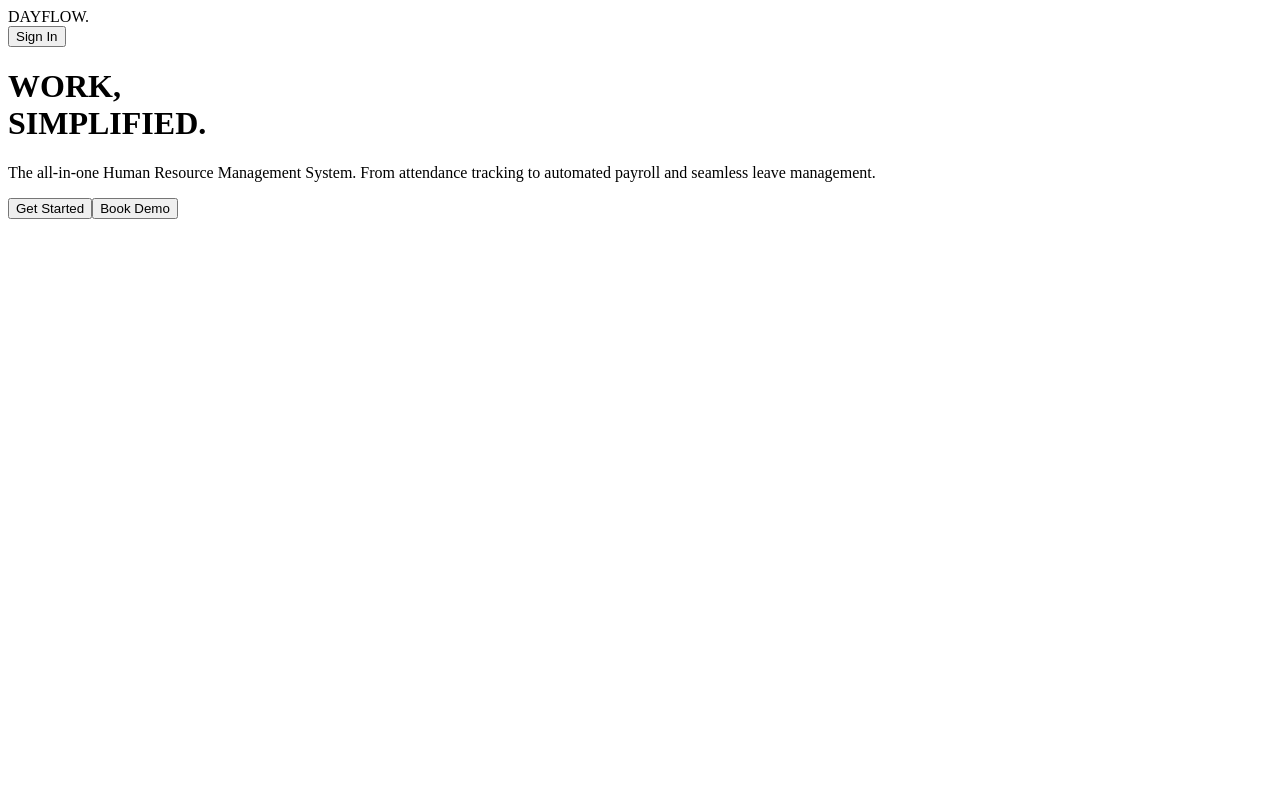
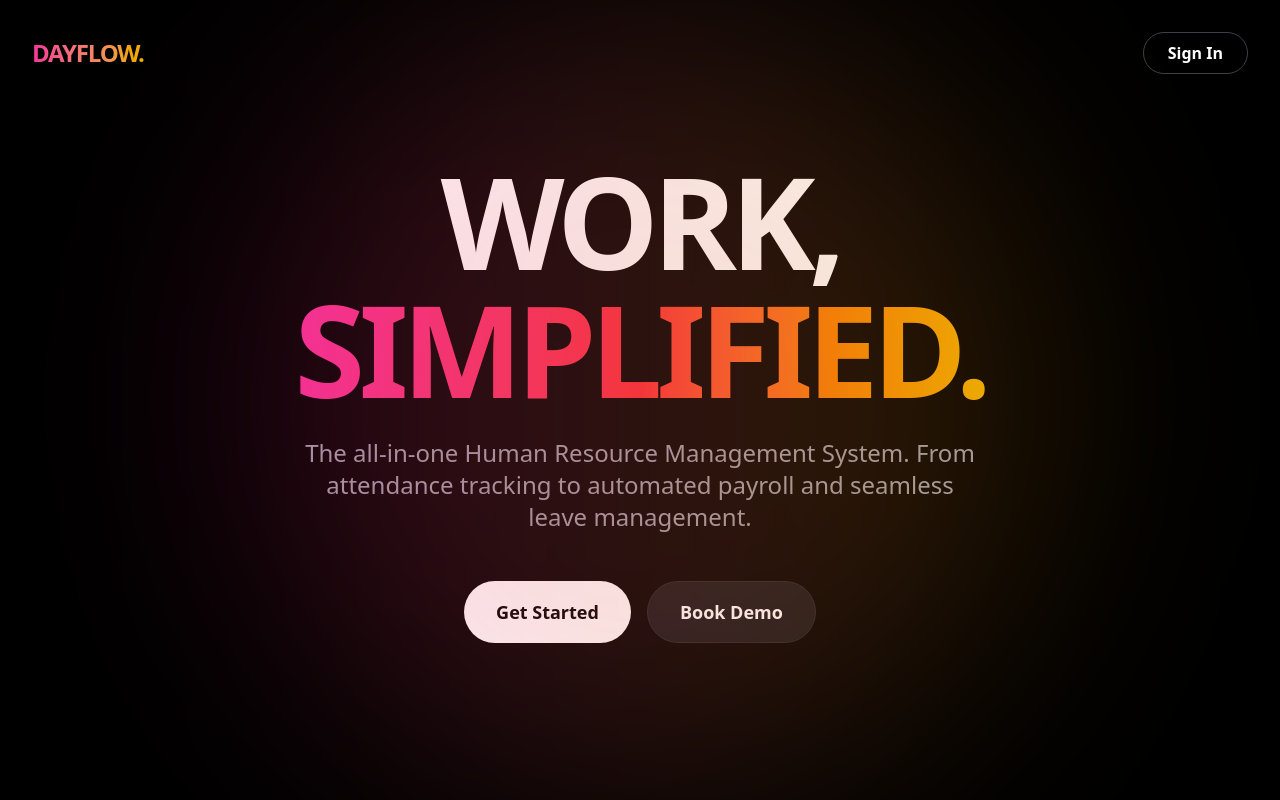
Before and after one commit to shreegaurij-hash/Human-Resource-Management-Systems, a Next.js app: page / in a window 1280 px wide. Built offline with nearby package versions, Linux system fonts and the light colour scheme.

Commit message:
feat(ninaad): connect homepage to employee payroll view, add layout, globals css, and payroll deep-link routing

```diff
--- /dev/null
+++ b/src/app/globals.css
@@ -0,0 +1,12 @@
+@import "tailwindcss";
+
+@layer base {
+  html, body {
+    background-color: #000000;
+    color: #ffffff;
+    font-family: system-ui, -apple-system, BlinkMacSystemFont, 'Segoe UI', Roboto, Oxygen, Ubuntu, Cantarell, 'Open Sans', 'Helvetica Neue', sans-serif;
+    min-height: 100vh;
+    margin: 0;
+    padding: 0;
+  }
+}
--- /dev/null
+++ b/src/app/layout.tsx
@@ -0,0 +1,21 @@
+import type { Metadata } from 'next';
+import './globals.css';
+
+export const metadata: Metadata = {
+  title: 'DAYFLOW - Human Resource Management System',
+  description: 'Next-Generation HR, Payroll & Leave Management',
+};
+
+export default function RootLayout({
+  children,
+}: {
+  children: React.ReactNode;
+}) {
+  return (
+    <html lang="en" className="dark">
+      <body className="bg-black text-white antialiased min-h-screen">
+        {children}
+      </body>
+    </html>
+  );
+}
--- a/src/app/page.tsx
+++ b/src/app/page.tsx
@@ -6,9 +6,18 @@ import { LeaveManagement } from '@/components/Leave/LeaveManagement';
 import { EmployeePayrollView } from '@/components/Payroll/EmployeePayrollView';
 import { AdminPortal } from '@/components/Admin/AdminPortal';
 
+type EmployeeTab = 'Leave' | 'Payroll';
+
 export default function Page() {
   const [userRole, setUserRole] = useState<'Guest' | 'Employee' | 'Admin'>('Guest');
-  const [employeeTab, setEmployeeTab] = useState<'Leave' | 'Payroll'>('Leave');
+  const [employeeTab, setEmployeeTab] = useState<EmployeeTab>('Leave');
+
+  const handleLogin = (role: 'Admin' | 'Employee', initialTab?: EmployeeTab) => {
+    if (role === 'Employee' && initialTab) {
+      setEmployeeTab(initialTab);
+    }
+    setUserRole(role);
+  };
 
   if (userRole === 'Admin') {
     return <AdminPortal onBackToHome={() => setUserRole('Guest')} />;
@@ -77,9 +86,7 @@ export default function Page() {
 
   return (
     <HomePage
-      onLogin={(role) => {
-        setUserRole(role);
-      }}
+      onLogin={handleLogin}
     />
   );
 }
--- a/src/components/Home/HomePage.tsx
+++ b/src/components/Home/HomePage.tsx
@@ -33,7 +33,7 @@ export const HomePage: React.FC<HomePageProps> = ({ onLogin }) => {
           transition={{ duration: 0.8, ease: "easeOut" }}
           className="text-7xl md:text-9xl font-black tracking-tighter mb-6 leading-none"
         >
-          WORK,<br/> <span className="text-transparent bg-clip-text bg-gradient-to-r from-pink-500 via-red-500 to-yellow-500">SIMPLIFIED.</span>
+          WORK,<br /> <span className="text-transparent bg-clip-text bg-gradient-to-r from-pink-500 via-red-500 to-yellow-500">SIMPLIFIED.</span>
         </motion.h1>
 
         <motion.p
```
